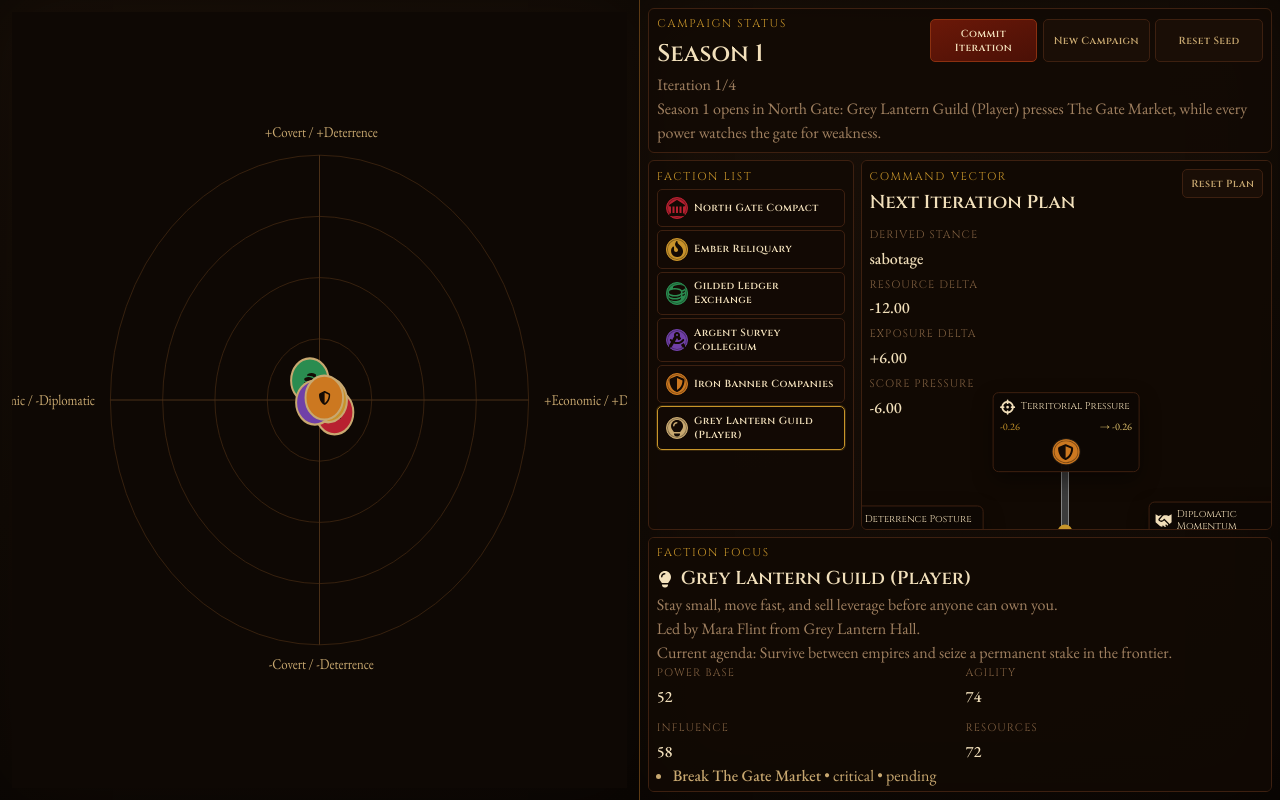
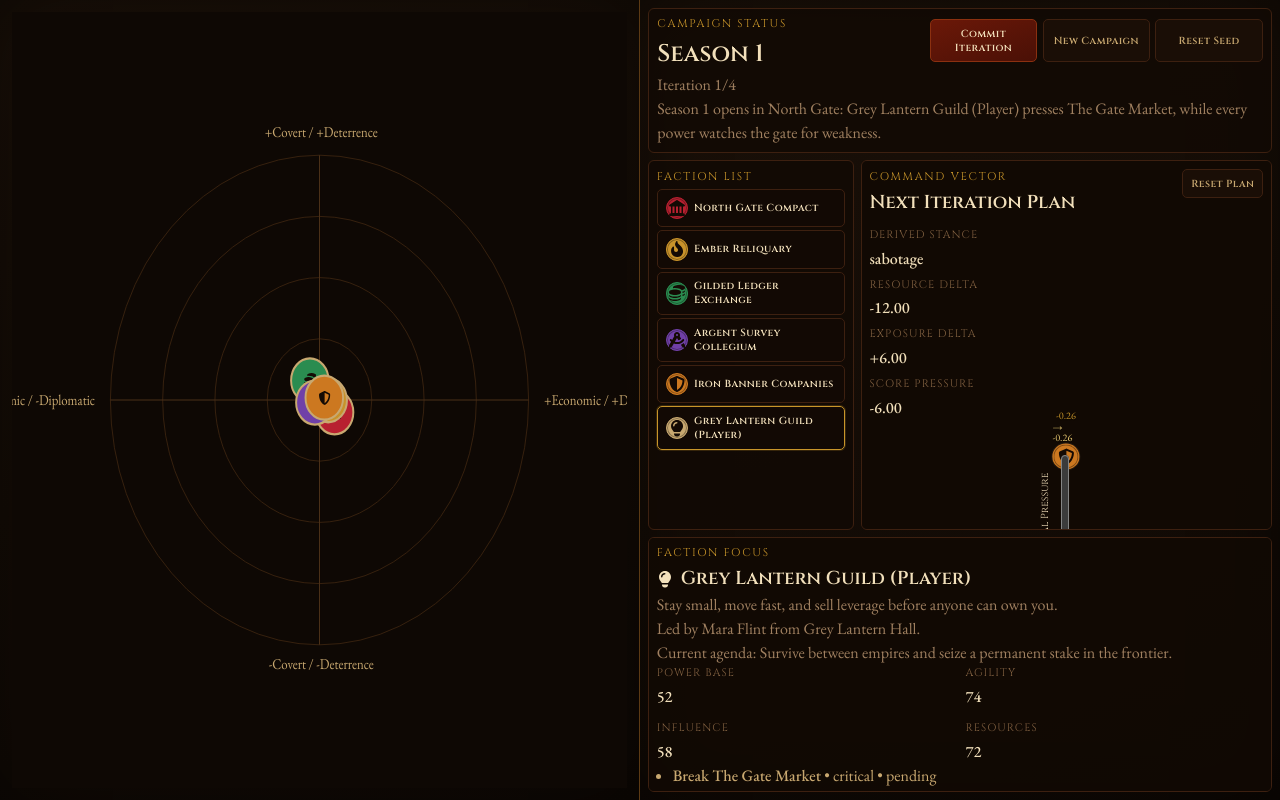
Before and after one commit to acrm/AdvProto_Fractions, a React (Vite) app: page / in a window 1280 px wide. Built offline with nearby package versions, Linux system fonts and the light colour scheme.

Commit message:
2026w10-0.23: remove vector plaques and make sliders primary with end token sockets

```diff
--- a/package.json
+++ b/package.json
@@ -1,7 +1,7 @@
 {
   "name": "advproto-fractions",
   "private": true,
-  "version": "2026w10-0.22",
+  "version": "2026w10-0.23",
   "type": "module",
   "scripts": {
     "dev": "vite",
--- a/src/App.css
+++ b/src/App.css
@@ -255,9 +255,9 @@
 
 .intent-star-board {
   position: relative;
-  width: min(100%, 360px);
-  height: 340px;
-  min-height: 340px;
+  width: min(100%, 400px);
+  height: 380px;
+  min-height: 380px;
   margin: 0 auto;
 }
 
@@ -265,73 +265,77 @@
   position: absolute;
   left: 50%;
   top: 50%;
-  width: 168px;
+  width: 186px;
   height: 0;
   transform: rotate(var(--ray-angle));
   transform-origin: 0 0;
+}
+
+.intent-ray-label {
+  position: absolute;
+  left: 14px;
+  top: -26px;
+  display: inline-flex;
+  align-items: center;
+  gap: 0.25rem;
+  color: #f0ddb8;
+  font-size: 0.64rem;
+  font-family: 'Cinzel', Georgia, serif;
+  line-height: 1;
+  white-space: nowrap;
+  pointer-events: none;
+  z-index: 2;
 }
 
 .intent-ray-track {
   position: absolute;
   left: 12px;
   top: -10px;
-  width: 136px;
+  width: 150px;
+  z-index: 5;
 }
 
 .intent-ray-slider {
-  width: 136px;
+  width: 150px;
   margin: 0;
   accent-color: #c8952a;
+  position: relative;
+  z-index: 6;
 }
 
-.intent-vertex {
+.intent-ray-end {
   position: absolute;
-  left: 164px;
+  left: 176px;
   top: 0;
-  transform: translate(-50%, -50%);
+  transform: translate(-50%, -50%) rotate(calc(-1 * var(--ray-angle)));
+  display: grid;
+  justify-items: center;
+  gap: 0.08rem;
+  z-index: 3;
 }
 
-.intent-vertex-card {
-  width: 132px;
-  border: 1px solid #3d2010;
-  border-radius: 6px;
-  background: rgba(14, 8, 4, 0.97);
-  padding: 0.4rem;
-  display: grid;
-  gap: 0.25rem;
-  box-shadow: 0 8px 20px rgba(0, 0, 0, 0.4);
-  transform: rotate(calc(-1 * var(--ray-angle)));
+.intent-ray-value,
+.intent-ray-effective {
+  font-size: 0.64rem;
+  color: #c8952a;
+  line-height: 1;
+  text-shadow: 0 1px 0 rgba(0, 0, 0, 0.55);
 }
 
-.intent-vertex-title {
-  display: flex;
-  align-items: center;
-  gap: 0.3rem;
-  color: #f0ddb8;
-  font-size: 0.62rem;
-  line-height: 1.2;
-  font-family: 'Cinzel', Georgia, serif;
-}
-
-.intent-vertex-values {
-  display: flex;
-  justify-content: space-between;
-  gap: 0.3rem;
-  font-size: 0.64rem;
-  color: #c8952a;
-}
-
-.intent-vertex-effective {
+.intent-ray-effective {
   color: #e8c870;
 }
 
-.intent-vertex-empty {
-  border: 1px dashed #3d2010;
-  border-radius: 4px;
-  padding: 0.34rem 0.55rem;
-  text-align: center;
-  color: #5c3a18;
-  font-size: 0.72rem;
+.intent-ray-socket-empty {
+  width: 1.7rem;
+  height: 1.7rem;
+  border-radius: 50%;
+  border: 1px dashed #8e6a3e;
+  color: #8e6a3e;
+  display: inline-flex;
+  align-items: center;
+  justify-content: center;
+  font-size: 0.85rem;
 }
 
 .intent-reserve-row {
@@ -569,28 +573,28 @@ button:disabled {
 
   .intent-star-board {
     width: min(100%, 320px);
-    height: 300px;
+    height: 312px;
   }
 
   .intent-ray {
-    width: 148px;
+    width: 154px;
+  }
+
+  .intent-ray-label {
+    top: -24px;
+    font-size: 0.6rem;
   }
 
   .intent-ray-track {
-    width: 120px;
+    width: 124px;
   }
 
   .intent-ray-slider {
-    width: 120px;
+    width: 124px;
   }
 
-  .intent-vertex {
-    left: 144px;
-  }
-
-  .intent-vertex-card {
-    width: 114px;
-    padding: 0.34rem;
+  .intent-ray-end {
+    left: 148px;
   }
 
   button.faction-token {
--- a/src/presentation/components/VectorStarControls.tsx
+++ b/src/presentation/components/VectorStarControls.tsx
@@ -100,6 +100,11 @@ export function VectorStarControls({
 
           return (
             <div className="intent-ray" key={vector} style={rayStyle}>
+              <div className="intent-ray-label" title={VECTOR_HINTS[vector]}>
+                <FontAwesomeIcon icon={VECTOR_ICONS[vector]} fixedWidth />
+                <span>{VECTOR_LABELS[vector]}</span>
+              </div>
+
               <div className="intent-ray-track">
                 <input
                   aria-label={VECTOR_LABELS[vector]}
@@ -113,16 +118,9 @@ export function VectorStarControls({
                 />
               </div>
 
-              <div className="intent-vertex" onDragOver={handleDragOver} onDrop={(event) => handleDrop(event, vector)}>
-                <div className="intent-vertex-card">
-                  <div className="intent-vertex-title" title={VECTOR_HINTS[vector]}>
-                    <FontAwesomeIcon icon={VECTOR_ICONS[vector]} fixedWidth />
-                    <span>{VECTOR_LABELS[vector]}</span>
-                  </div>
-                  <div className="intent-vertex-values">
-                    <span>{formatSigned(currentValue)}</span>
-                    <span className="intent-vertex-effective">→ {formatSigned(effectiveValue)}</span>
-                  </div>
+              <div className="intent-ray-end" onDragOver={handleDragOver} onDrop={(event) => handleDrop(event, vector)}>
+                <span className="intent-ray-value">{formatSigned(currentValue)}</span>
+                <span className="intent-ray-effective">→ {formatSigned(effectiveValue)}</span>
                 {targetFaction ? (
                   <button
                     type="button"
@@ -138,9 +136,8 @@ export function VectorStarControls({
                     <FactionIcon className="faction-token-icon" name={targetFaction.icon} />
                   </button>
                 ) : (
-                    <div className="intent-vertex-empty">No assigned target</div>
+                  <div className="intent-ray-socket-empty" title="Drop faction token here">+</div>
                 )}
-                </div>
               </div>
             </div>
           )
--- a/version.json
+++ b/version.json
@@ -1,6 +1,6 @@
 {
   "weekCode": "2026w10",
   "minor": 0,
-  "build": 22,
-  "currentVersion": "2026w10-0.22"
+  "build": 23,
+  "currentVersion": "2026w10-0.23"
 }
```
Also changed, not shown: 1 other file (tests, documents, lock files or other folders). Lines whose indentation alone changed are shown as unchanged.
